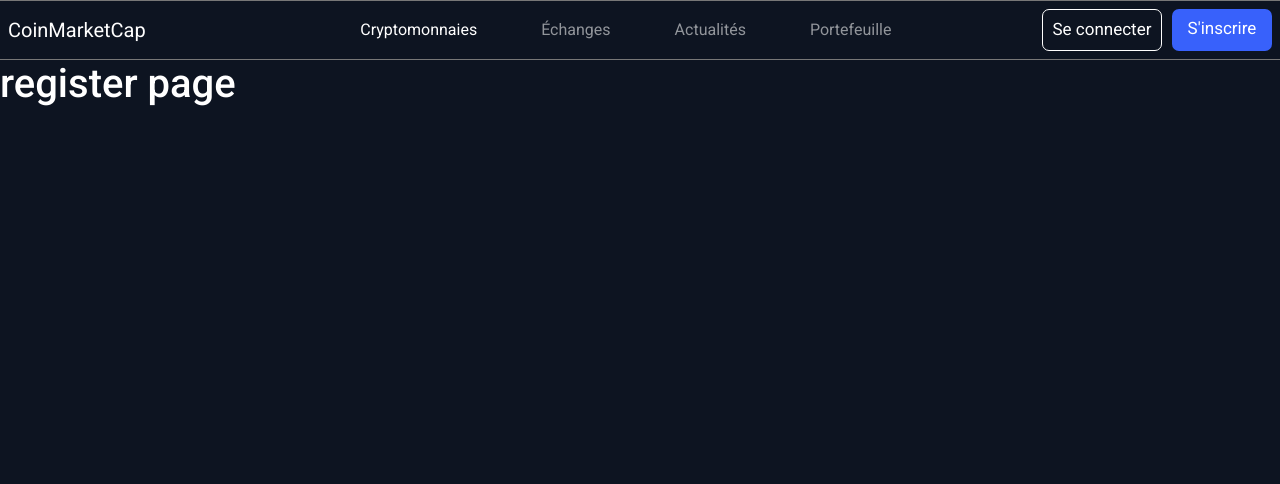
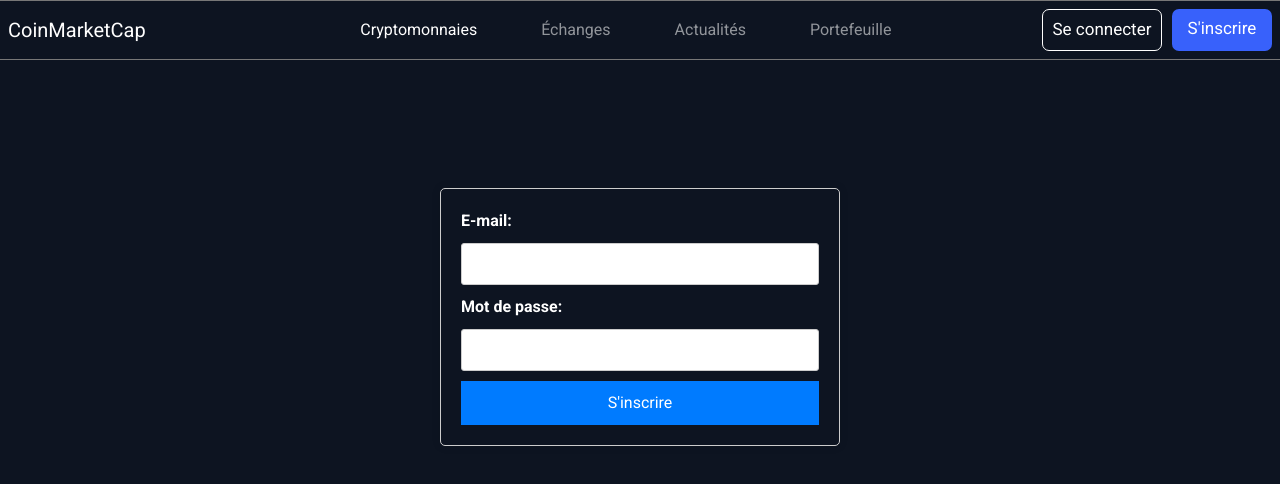
Before and after one commit to AxelOuahmne/Cryptomonnaie, a React (Create React App) app in the folder frontend/: page /register in a window 1280 px wide. Shown: the top 484 px of the page. Built offline with nearby package versions, Linux system fonts and the light colour scheme.

Commit message:
RegisterUser css et Jsx

```diff
--- /dev/null
+++ b/frontend/src/asset/css/RegisterUser.css
@@ -0,0 +1,47 @@
+/* RegisterUser.css */
+.register-container {
+    max-width: 400px;
+    margin: auto;
+    padding: 20px;
+    border: 1px solid #ccc;
+    border-radius: 5px;
+    box-shadow: 0 0 10px rgba(0, 0, 0, 0.1);
+    margin-top: 10%; /* Ajustez selon vos besoins */
+}
+
+form {
+    display: flex;
+    flex-direction: column;
+    gap: 10px;
+}
+
+label {
+    font-weight: bold;
+}
+
+input {
+    padding: 8px;
+    border: 1px solid #ccc;
+    border-radius: 3px;
+    font-size: 16px;
+}
+
+button {
+    background-color: #007bff;
+    color: #fff;
+    padding: 10px;
+    border: none;
+    border-radius: 3px;
+    cursor: pointer;
+    font-size: 16px;
+}
+
+button:hover {
+    background-color: #0056b3;
+}
+
+.error-message {
+    color: #ff0000;
+    margin-top: 10px;
+    font-size: 14px;
+}
--- a/frontend/src/components/User/RegisterUser.jsx
+++ b/frontend/src/components/User/RegisterUser.jsx
@@ -1,13 +1,74 @@
-import React from 'react';
+// RegisterUser.jsx
+import React, { useState } from 'react';
+import axios from 'axios';
+import '../../asset/css/RegisterUser.css'; // Assurez-vous d'importer le fichier CSS approprié
 
-const RegisterUser =() =>{
+const RegisterUser = () => {
+    const [email, setEmail] = useState('');
+    const [password, setPassword] = useState('');
+    const [errorMessage, setErrorMessage] = useState('');
 
+    const handleEmailChange = (e) => {
+        setEmail(e.target.value);
+        // Effacez le message d'erreur lorsqu'un champ est modifié
+        setErrorMessage('');
+    };
+
+    const handlePasswordChange = (e) => {
+        setPassword(e.target.value);
+        // Effacez le message d'erreur lorsqu'un champ est modifié
+        setErrorMessage('');
+    };
+
+    const handleSubmit = async (e) => {
+        e.preventDefault();
+
+        try {
+            const response = await axios.post('http://localhost:3000/api/auth/signup', {
+                email,
+                password,
+            });
+
+            console.log('Réponse du serveur:', response.data);
+
+            // Si l'inscription réussit, ajoutez ici le traitement supplémentaire, par exemple, rediriger l'utilisateur, mettre à jour l'état, etc.
+
+        } catch (error) {
+            console.error('Erreur lors de la requête API:', error.message);
+
+            // Si l'inscription échoue, affichez le message d'erreur
+            setErrorMessage('Inscription échouée. Veuillez réessayer.');
+        }
+    };
 
     return (
-        <>
-            <h1>register page</h1>
-        </>
+        <div className="register-container">
+            {errorMessage && <p className="error-message">{errorMessage}</p>}
+            <form onSubmit={handleSubmit}>
+                <label htmlFor="email">E-mail:</label>
+                <input
+                    type="email"
+                    id="email"
+                    name="email"
+                    value={email}
+                    onChange={handleEmailChange}
+                    required
+                />
+
+                <label htmlFor="password">Mot de passe:</label>
+                <input
+                    type="password"
+                    id="password"
+                    name="password"
+                    value={password}
+                    onChange={handlePasswordChange}
+                    required
+                />
+
+                <button type="submit">S'inscrire</button>
+            </form>
+        </div>
     );
-}
+};
 
 export default RegisterUser;
```
